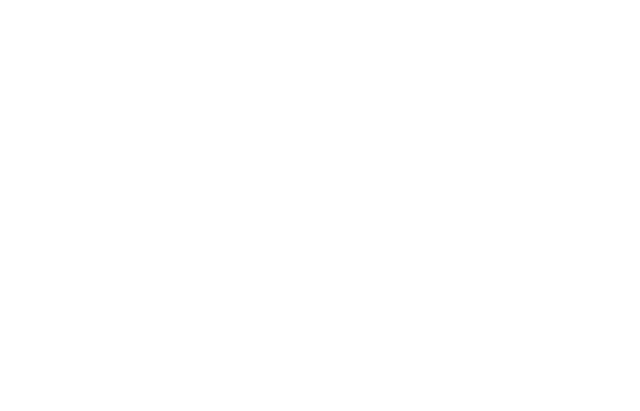
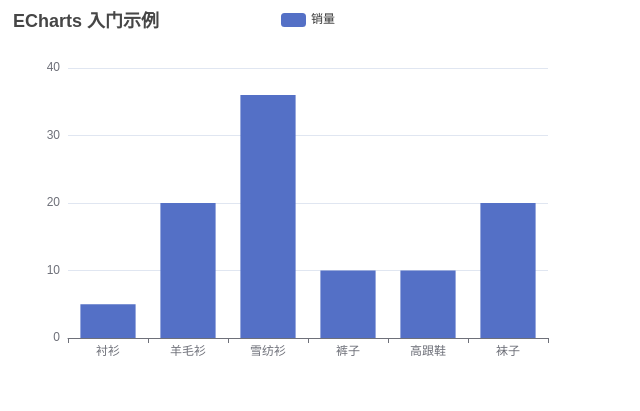
Before and after one commit to hellomartin1994/miotechdesign, a plain HTML site: page index.html in a window 1280 px wide. Shown: the whole page, without its empty margins (0-640 px from the left). Drawn offline with nearby package versions, Linux system fonts and the light colour scheme.

Commit message:
Update index.html

```diff
--- a/index.html
+++ b/index.html
@@ -6,7 +6,35 @@
     <script src="echarts.js"></script>
   </head>
   <body>
-  <!-- 为 ECharts 准备一个定义了宽高的 DOM -->
-  <div id="main" style="width: 600px;height:400px;"></div>
+<div id="main" style="width: 600px;height:400px;"></div>
+    <script type="text/javascript">
+
+      var myChart = echarts.init(document.getElementById('main'));
+
+
+      var option = {
+        title: {
+          text: 'ECharts 入门示例'
+        },
+        tooltip: {},
+        legend: {
+          data: ['销量']
+        },
+        xAxis: {
+          data: ['衬衫', '羊毛衫', '雪纺衫', '裤子', '高跟鞋', '袜子']
+        },
+        yAxis: {},
+        series: [
+          {
+            name: '销量',
+            type: 'bar',
+            data: [5, 20, 36, 10, 10, 20]
+          }
+        ]
+      };
+
+
+      myChart.setOption(option);
+    </script>
 </body>
 </html>
```
